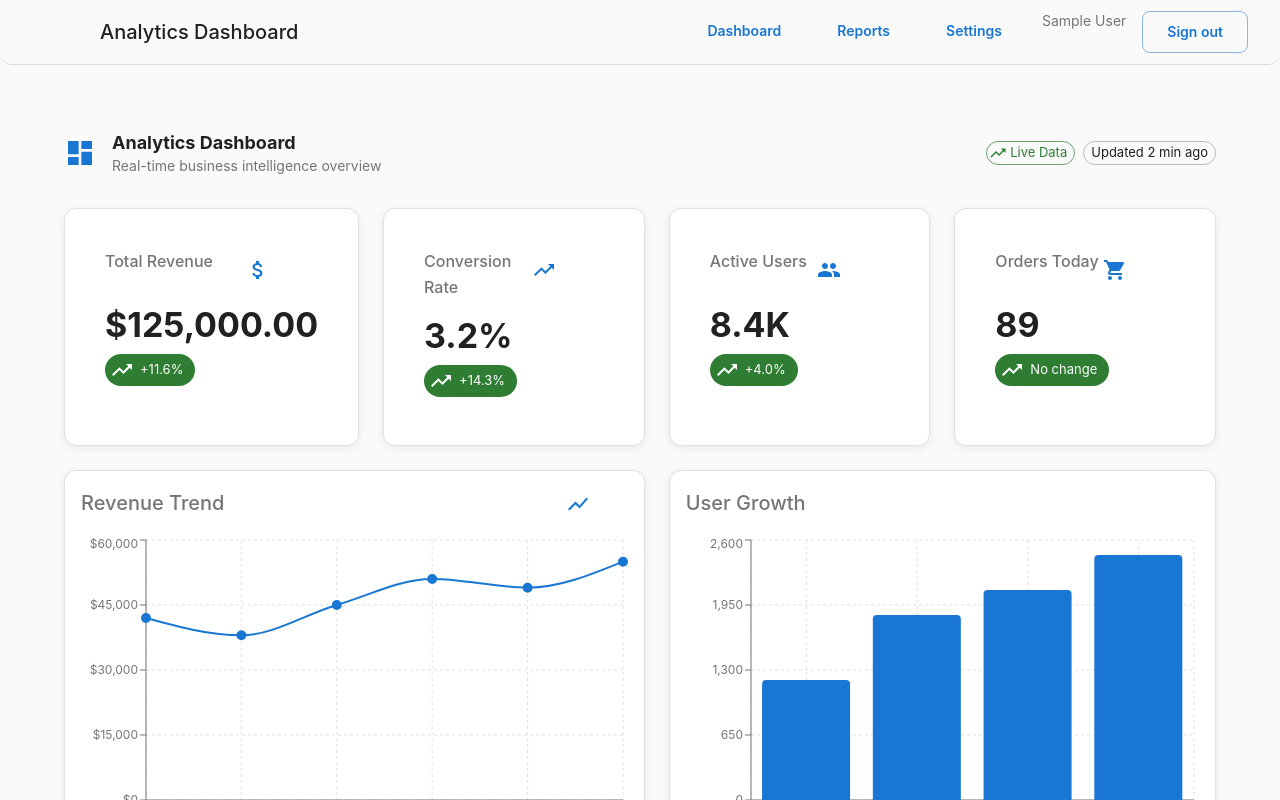
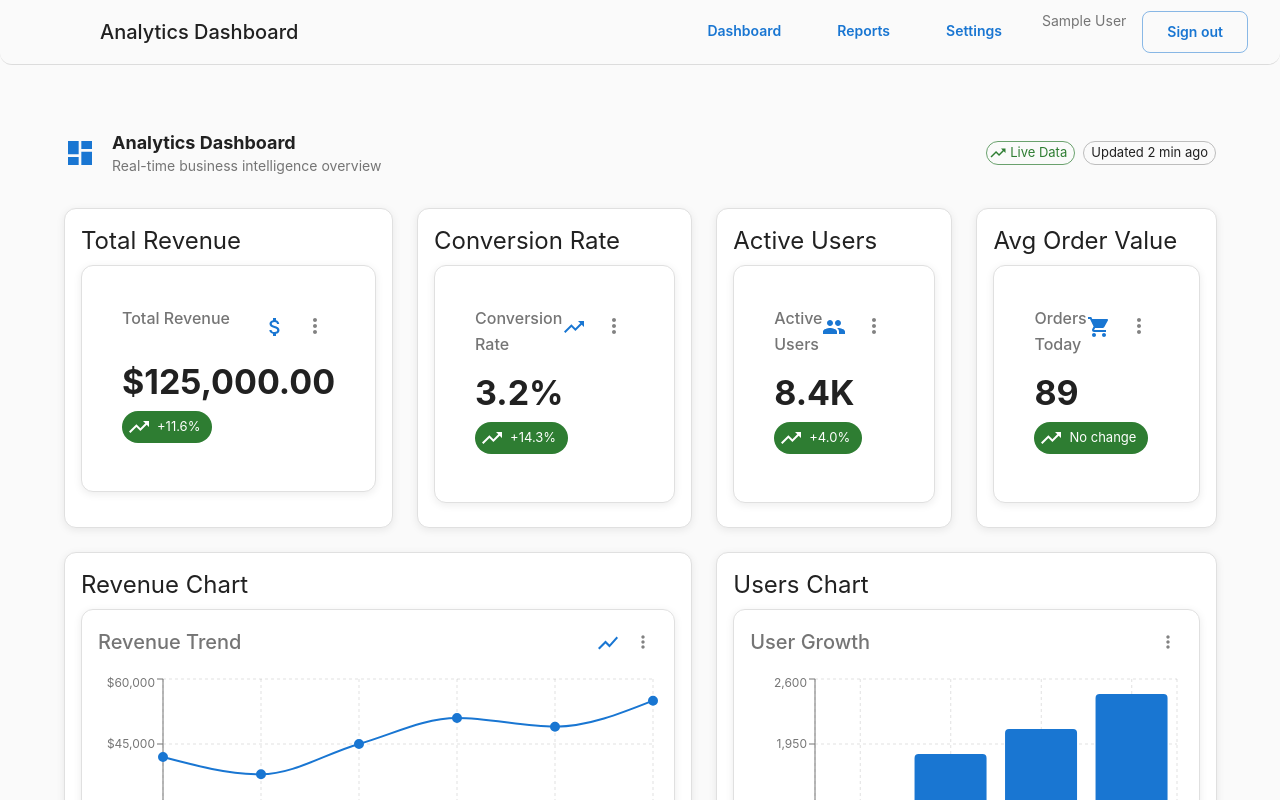
Before and after one commit to Izenberk/analytics-dashboard, a Next.js app in the folder apps/web/: page /dashboard in a window 1280 px wide. Shown: the top 800 px of the page. Built offline with nearby package versions, Linux system fonts and the light colour scheme; sample sign-in values are in the browser's storage; some icons are missing.

Commit message:
feat(dashboard): add WidgetCard + widget types and integrate into dashboard page; make widget actions visible by default

```diff
--- a/apps/web/src/app/dashboard/page.tsx
+++ b/apps/web/src/app/dashboard/page.tsx
@@ -16,8 +16,35 @@ import { WidgetErrorHandler } from '@/lib/error-handling/WidgetErrorHandler';
 import { mockMetrics, mockCharts } from "@/lib/mock-data";
 import { AsyncWidget } from '@/components/widgets/AsyncWidgets';
 
+// Presentational card
+import WidgetCard from '@/components/dashboard/WidgetCard';
+import Box from '@mui/material/Box';
+import Grid from '@mui/material/Grid';
+import Typography from '@mui/material/Typography';
+import Dialog from '@mui/material/Dialog';
+import DialogTitle from '@mui/material/DialogTitle';
+import DialogContent from '@mui/material/DialogContent';
+import DialogActions from '@mui/material/DialogActions';
+import Button from '@mui/material/Button';
+
+/** small helper to humanize IDs -> "total-revenue" => "Total Revenue" */
+function humanizeId(id: string) {
+  return id
+    .replace(/[-_]/g, ' ')
+    .replace(/\b\w/g, (ch) => ch.toUpperCase());
+}
+
 export default function DashboardPage() {
   const { isMobile, isTablet, isDesktop } = useResponsiveGrid();
+  const [configureWidgetId, setConfigureWidgetId] = React.useState<string | null>(null);
+
+  const handleConfigureClick = (widgetId: string) => {
+    setConfigureWidgetId(widgetId);
+  };
+
+  const handleCloseConfig = () => {
+    setConfigureWidgetId(null);
+  };
 
   return (
     <DashboardLayout>
@@ -26,6 +53,7 @@ export default function DashboardPage() {
       <DashboardGrid>
         {/* 1. Total Revenue - Async Financial KPI */}
         <WidgetArea gridArea="metric1" mobileOrder={1}>
+          <WidgetCard id="total-revenue" title={humanizeId('total-revenue')} onConfigureClick={handleConfigureClick}>
             <WidgetErrorBoundary
               widgetId="total-revenue"
               widgetType="metric"
@@ -33,14 +61,16 @@ export default function DashboardPage() {
             >
               <AsyncWidget.Metric
                 widgetId="total-revenue"
-              icon={mockMetrics[0].icon}
+                icon={mockMetrics[0]?.icon}
                 size="medium"
               />
             </WidgetErrorBoundary>
+          </WidgetCard>
         </WidgetArea>
 
         {/* 2. Active Users - Async User Analytics KPI */}
         <WidgetArea gridArea="metric2" mobileOrder={2}>
+          <WidgetCard id="conversion-rate" title={humanizeId('conversion-rate')} onConfigureClick={handleConfigureClick}>
             <WidgetErrorBoundary
               widgetId="active-users"
               widgetType="metric"
@@ -48,14 +78,16 @@ export default function DashboardPage() {
             >
               <AsyncWidget.Metric
                 widgetId="active-users"
-              icon={mockMetrics[1].icon}
+                icon={mockMetrics[1]?.icon}
                 size="medium"
               />
             </WidgetErrorBoundary>
+          </WidgetCard>
         </WidgetArea>
 
         {/* 3. Conversion Rate - Async Performance KPI */}
         <WidgetArea gridArea="metric3" mobileOrder={3}>
+          <WidgetCard id="active-users" title={humanizeId('active-users')} onConfigureClick={handleConfigureClick}>
             <WidgetErrorBoundary
               widgetId="conversion-rate"
               widgetType="metric"
@@ -63,14 +95,16 @@ export default function DashboardPage() {
             >
               <AsyncWidget.Metric
                 widgetId="conversion-rate"
-              icon={mockMetrics[2].icon}
+                icon={mockMetrics[2]?.icon}
                 size="medium"
               />
             </WidgetErrorBoundary>
+          </WidgetCard>
         </WidgetArea>
 
         {/* 4. Average Order Value - Async Business KPI */}
         <WidgetArea gridArea="metric4" mobileOrder={4}>
+          <WidgetCard id="avg-order-value" title={humanizeId('avg-order-value')} onConfigureClick={handleConfigureClick}>
             <WidgetErrorBoundary
               widgetId="avg-order-value"
               widgetType="metric"
@@ -78,15 +112,17 @@ export default function DashboardPage() {
             >
               <AsyncWidget.Metric
                 widgetId="avg-order-value"
-              icon={mockMetrics[3].icon}
+                icon={mockMetrics[3]?.icon}
                 size="medium"
               />
             </WidgetErrorBoundary>
+          </WidgetCard>
         </WidgetArea>
 
         {/* Chart widgets with specialized error handling */}
         {/* 1. Revenue Chart - Async Financial Trend Analysis */}
         <WidgetArea gridArea="chart1" mobileOrder={5}>
+          <WidgetCard id="revenue-chart" title={humanizeId('revenue-chart')} onConfigureClick={handleConfigureClick}>
             <WidgetErrorBoundary
               widgetId="revenue-chart"
               widgetType="chart"
@@ -95,16 +131,18 @@ export default function DashboardPage() {
             >
               <AsyncWidget.Chart
                 widgetId="revenue-chart"
-              icon={mockCharts[0].icon}
+                icon={mockCharts[0]?.icon}
                 height="medium"
                 showGrid={true}
                 showTooltip={true}
               />
             </WidgetErrorBoundary>
+          </WidgetCard>
         </WidgetArea>
 
         {/* 2. Users Chart - Async User Growth Analysis */}
         <WidgetArea gridArea="chart2" mobileOrder={6}>
+          <WidgetCard id="users-chart" title={humanizeId('users-chart')} onConfigureClick={handleConfigureClick}>
             <WidgetErrorBoundary
               widgetId="users-chart"
               widgetType="chart"
@@ -113,14 +151,35 @@ export default function DashboardPage() {
             >
               <AsyncWidget.Chart
                 widgetId="users-chart"
-              icon={mockCharts[1].icon}
+                icon={mockCharts[1]?.icon}
                 height="medium"
                 showGrid={true}
                 showTooltip={true}
               />
             </WidgetErrorBoundary>
+          </WidgetCard>
         </WidgetArea>
       </DashboardGrid>
+
+      {/* Simple placeholder config dialog — later replace with WidgetConfigModal */}
+      <Dialog open={Boolean(configureWidgetId)} onClose={handleCloseConfig} fullWidth maxWidth="sm">
+        <DialogTitle>Configure widget</DialogTitle>
+        <DialogContent>
+          <Typography variant="body1" sx={{ mb: 2 }}>
+            Configuration for widget: <strong>{configureWidgetId}</strong>
+          </Typography>
+          <Typography variant="body2" color="text.secondary">
+            This is a placeholder dialog. In the next step we will implement a form (title, refresh interval, visible)
+            and persist changes to the widget config store.
+          </Typography>
+        </DialogContent>
+        <DialogActions>
+          <Button onClick={handleCloseConfig}>Close</Button>
+          <Button variant="contained" onClick={() => { /* Later: save changes */ handleCloseConfig(); }}>
+            Save
+          </Button>
+        </DialogActions>
+      </Dialog>
     </DashboardLayout>
   );
 }
--- /dev/null
+++ b/apps/web/src/components/dashboard/WidgetCard.tsx
@@ -0,0 +1,68 @@
+'use client';
+
+import React from 'react';
+import Card from '@mui/material/Card';
+import CardHeader from '@mui/material/CardHeader';
+import CardContent from '@mui/material/CardContent';
+import IconButton from '@mui/material/IconButton';
+import SettingsIcon from '@mui/icons-material/Settings';
+import { useTheme } from '@mui/material/styles';
+import useMediaQuery from '@mui/material/useMediaQuery';
+
+type WidgetCardProps = {
+  id: string;
+  title?: string;
+  children?: React.ReactNode;
+  onConfigureClick?: (widgetId: string) => void;
+  className?: string;
+  style?: React.CSSProperties;
+};
+
+export const WidgetCard: React.FC<WidgetCardProps> = ({
+  id,
+  title = '',
+  children,
+  onConfigureClick,
+  className = '',
+  style = {},
+}) => {
+  const theme = useTheme();
+  const isMobile = useMediaQuery(theme.breakpoints.down('md'));
+  const [isHovered, setIsHovered] = React.useState(false);
+
+  const showSettings = isMobile || isHovered;
+
+  return (
+    <Card
+      className={`widget-card ${className}`}
+      style={{ height: '100%', display: 'flex', flexDirection: 'column', position: 'relative', ...style }}
+      onMouseEnter={() => setIsHovered(true)}
+      onMouseLeave={() => setIsHovered(false)}
+      data-widget-id={id}
+    >
+      <CardHeader
+        title={title}
+        sx={{ pb: 1 }}
+        action={
+          onConfigureClick && (
+            <IconButton
+              aria-label={`Configure ${title || id}`}
+              size="small"
+              onClick={() => onConfigureClick(id)}
+              sx={{
+                opacity: showSettings ? 1 : 0,
+                transition: 'opacity 160ms ease-in-out',
+                visibility: 'visible',
+              }}
+            >
+              <SettingsIcon fontSize="small" />
+            </IconButton>
+          )
+        }
+      />
+      <CardContent sx={{ flex: 1, pt: 0 }}>{children}</CardContent>
+    </Card>
+  );
+};
+
+export default WidgetCard;
--- a/apps/web/src/components/ui/WidgetActions.tsx
+++ b/apps/web/src/components/ui/WidgetActions.tsx
@@ -1,6 +1,6 @@
 'use client';
 
-import React, { act } from 'react';
+import React from 'react';
 import {
   IconButton,
   Menu,
@@ -9,7 +9,6 @@ import {
   ListItemText,
   Tooltip,
   Stack,
-  Fade,
 } from '@mui/material';
 import {
   MoreVert as MoreIcon,
@@ -30,7 +29,7 @@ export const WidgetActions: React.FC<WidgetActionProps> = ({
   onRemove,
   widgetId,
   widgetTitle = 'Widget',
-  showOnHover = true,
+  showOnHover = false, // default to visible (improves discoverability)
   size = 'small',
 }) => {
   const [anchorEl, setAnchorEl] = React.useState<null | HTMLElement>(null);
@@ -39,7 +38,12 @@ export const WidgetActions: React.FC<WidgetActionProps> = ({
 
   // Memoized action list
   const availableActions = React.useMemo(() => {
-    const actions = [];
+    const actions: Array<{
+      type: string;
+      label: string;
+      icon: React.ReactNode;
+      onClick: () => void;
+    }> = [];
 
     if (onRefresh) {
       actions.push({
@@ -113,10 +117,17 @@ export const WidgetActions: React.FC<WidgetActionProps> = ({
       });
     }
 
+    try {
       action.onClick();
+    } catch (err) {
+      // Keep UI responsive even if callback throws
+      console.error('Widget action handler threw:', err);
+    }
+
     handleClose();
   };
 
+  // Decide whether to show the icon: if showOnHover is true, only show on hover; otherwise always show.
   const shouldShow = !showOnHover || isHovered;
 
   return (
@@ -125,16 +136,17 @@ export const WidgetActions: React.FC<WidgetActionProps> = ({
       onMouseEnter={() => setIsHovered(true)}
       onMouseLeave={() => setIsHovered(false)}
     >
-      <Fade in={shouldShow} timeout={200}>
       <div>
         <Tooltip title={`${widgetTitle} actions`}>
           <IconButton
             onClick={handleClick}
             size={size}
             sx={{
-                opacity: showOnHover ? (isHovered ? 1 : 0.3) : 1,
-                transition: 'opacity 0.2s ease',
-                '&:hover': { opacity: 1 },
+              // Visible by default for better discovery. If showOnHover is true, slightly dim until hovered.
+              opacity: showOnHover ? (isHovered ? 1 : 0.9) : 1,
+              transition: 'transform 120ms ease, opacity 120ms ease',
+              transform: isHovered ? 'scale(1.05)' : 'scale(1)',
+              '&:hover': { transform: 'scale(1.06)' },
             }}
             aria-label={`Actions for ${widgetTitle}`}
           >
@@ -142,7 +154,6 @@ export const WidgetActions: React.FC<WidgetActionProps> = ({
           </IconButton>
         </Tooltip>
       </div>
-      </Fade>
 
       <Menu
         anchorEl={anchorEl}
@@ -174,3 +185,5 @@ export const WidgetActions: React.FC<WidgetActionProps> = ({
     </Stack>
   );
 };
+
+export default WidgetActions;
--- /dev/null
+++ b/apps/web/src/lib/config/widgetConfigStore.ts
@@ -0,0 +1,55 @@
+'use client';
+
+import { create } from 'zustand';
+import { persist } from 'zustand/middleware';
+import { WidgetConfig, DEFAULT_WIDGET_CONFIG } from '@/types/widget';
+
+type WidgetConfigState = {
+    configs: Record<string, Partial<WidgetConfig>>;
+
+    getConfig: (widgetId: string) => WidgetConfig;
+    setConfig: (widgetId: string, config: Partial<WidgetConfig>) => void;
+    resetConfig: (widgetId: string) => void;
+    resetAllConfigs: () => void;
+};
+
+export const useWidgetConfigStore = create<WidgetConfigState>()(
+    persist(
+        (set, get) => ({
+            configs: {},
+
+            getConfig: (widgetId: string) => {
+                const userConfig = get().configs[widgetId] || {};
+                return {
+                    id: widgetId,
+                    ...DEFAULT_WIDGET_CONFIG,
+                    ...userConfig,
+                };
+            },
+
+            setConfig: (widgetId: string, config: Partial<WidgetConfig>) => {
+                set((state) => ({
+                configs: {
+                    ...state.configs,
+                    [widgetId]: {
+                    ...state.configs[widgetId],
+                    ...config,
+                    },
+                },
+                }));
+            },
+
+            resetConfig: (widgetId: string) => {
+                set((state) => {
+                const { [widgetId]: removed, ...rest } = state.configs;
+                return { configs: rest };
+                });
+            },
+
+            resetAllConfigs: () => set({ configs: {} }),
+        }),
+        {
+            name: 'widget-config',
+        }
+    )
+)
--- /dev/null
+++ b/apps/web/src/types/widget.ts
@@ -0,0 +1,17 @@
+export type WidgetConfig = {
+    id: string;
+    title?: string;
+    refreshInterval?: number;
+    visible?: boolean;
+};
+
+export const DEFAULT_WIDGET_CONFIG: Omit<WidgetConfig, 'id'>= {
+    refreshInterval: 30,
+    visible: true,
+};
+
+export type WidgetMetadata = {
+    id: string;
+    type: 'metric' | 'chart' | 'table';
+    defaultTitle: string;
+}
```
Lines whose indentation alone changed are shown as unchanged.
